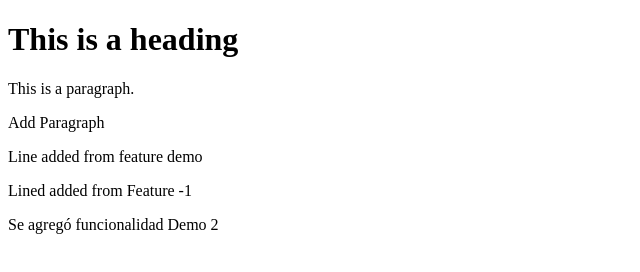
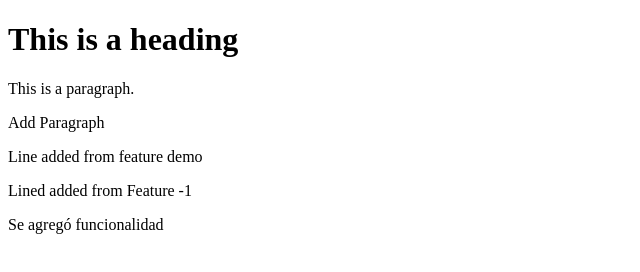
Before and after one commit to Jorgegallegos/FakeRepository, a plain HTML site: page index.html in a window 1280 px wide. Shown: the full height of the page, 0-640 px from the left. Drawn offline with Linux system fonts and the light colour scheme.

Commit message:
se elimino otro dato

```diff
--- a/index.html
+++ b/index.html
@@ -20,6 +20,6 @@
 
     <p>Lined added from Feature -1 </p>
 
-    <p>Se agregó funcionalidad Demo 2</p>
+    <p>Se agregó funcionalidad</p>
 </body>
 </html>
```
